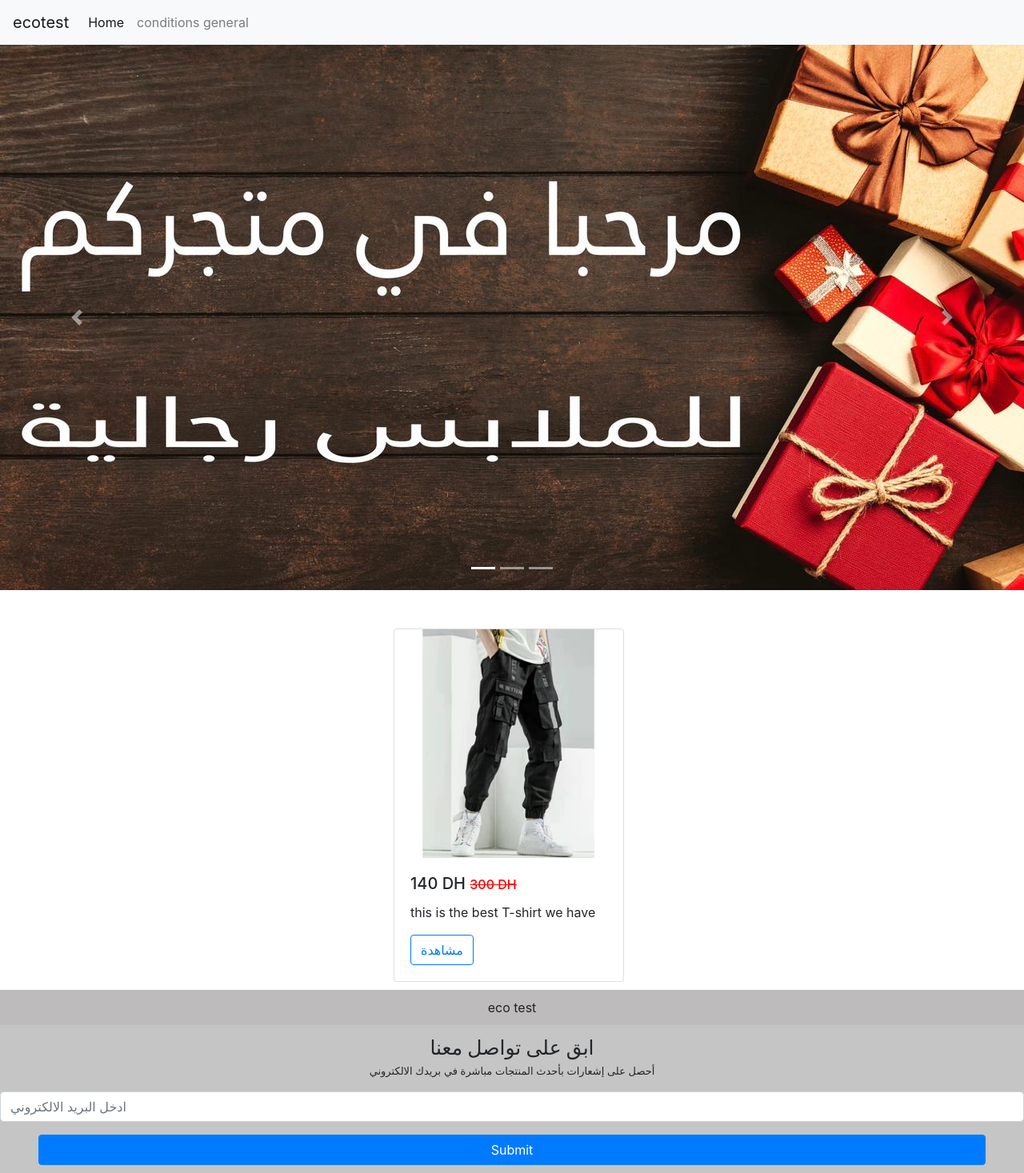
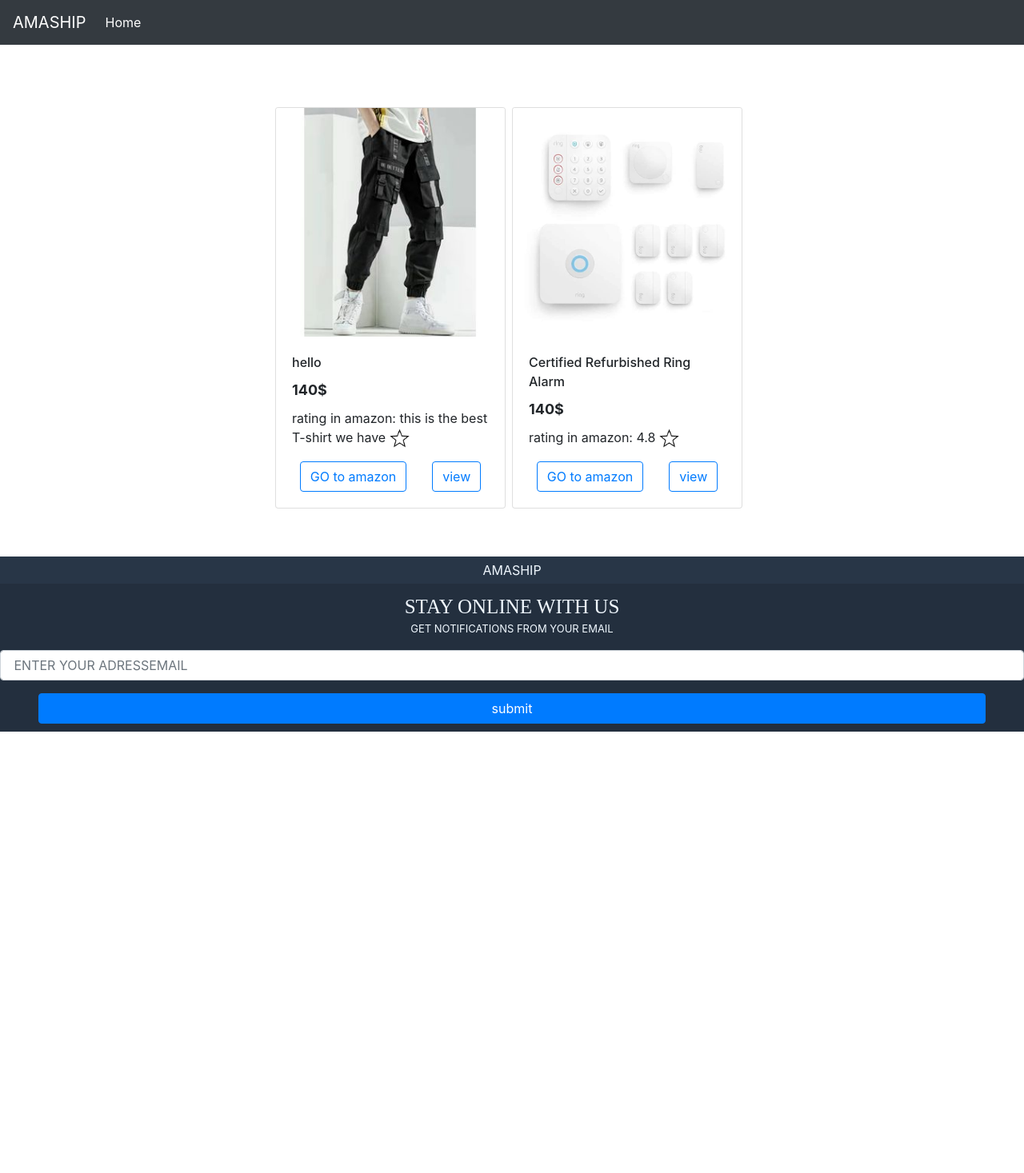
Before and after one commit to Oboualiti/AMASHIP, a Django app: page / in a window 1280 px wide. Shown: the whole page at 80% size. After the commit the page ends 915 px from the top, so only its background shows below. Run offline with Django 4.2, Linux system fonts and the light colour scheme; data comes from the database, SQL or seed files in the repository; some libraries are stand-ins or nearby versions.

Commit message:
first commit

```diff
--- a/products/admin.py
+++ b/products/admin.py
@@ -1,10 +1,8 @@
 from django.contrib import admin
-from .models import Products,Customer_info,Email
+from .models import Products,Email
 # Register your models here.
 @admin.register(Products)
 class ProductsAdmin(admin.ModelAdmin):
     list_display = ["name","price"]
-@admin.register(Customer_info)
-class Customer_infoAdmin(admin.ModelAdmin):
-    list_display = ['full_name','city']
+
 admin.site.register(Email)
--- a/products/views.py
+++ b/products/views.py
@@ -1,6 +1,6 @@
 from django.shortcuts import render,redirect
-from products.models import Products,Customer_info,Email
-from products.forms import *
+from products.models import Products,Email
+
 import json
 
 def index(request):
@@ -8,7 +8,7 @@
         email=request.POST.get('email')
         data=Email(email=email)
         data.save()
-        return redirect('/contactus')
+        return redirect('/done')
     return render(request, 'index.html', {'pro' : Products.objects.all()})
 
 def done(request):
@@ -16,20 +16,13 @@
 
 def product_detial(request , id):
     product_detail=Products.objects.get(id=id)
-    customer = CustomerForm()
     if request.method == 'POST':
-        quantity=request.POST.get('quantity')
-        full_name=request.POST.get('full_name')
-        city=request.POST.get('city')
-        number=request.POST.get('number')
-
-        myid = request.POST.get('id')
-        id_customer=Customer_info(myid=myid,quantity=quantity,full_name=full_name,city=city,number=number)
-
-        id_customer.save()
+        email=request.POST.get('email')
+        data=Email(email=email)
+        data.save()
         return redirect('/done')
 
-    return render(request, 'products_details.html',{'prod':product_detail,'customer':customer , 'pro':Products.objects.all()})
+    return render(request, 'products_details.html',{'prod':product_detail, 'pro':Products.objects.all()})
 
 def conditions(request):
     return render(request,'conditions_general.html' , {'conditions':'conditions'})
--- a/templates/index.html
+++ b/templates/index.html
@@ -1,73 +1,35 @@
 {% load static %}
-<!doctype html>
-<html lang="ar" >
+
+
+<!DOCTYPE html>
+<html lang="en">
 <head>
-    <!-- Required meta tags -->
-    <meta charset="utf-8">
-    <meta name="viewport" content="width=device-width, initial-scale=1, shrink-to-fit=no">
+    <meta charset="UTF-8">
+    <meta http-equiv="X-UA-Compatible" content="IE=edge">
+    <link rel="stylesheet" href="https://cdn.jsdelivr.net/npm/bootstrap@4.0.0/dist/css/bootstrap.min.css" integrity="sha384-Gn5384xqQ1aoWXA+058RXPxPg6fy4IWvTNh0E263XmFcJlSAwiGgFAW/dAiS6JXm" crossorigin="anonymous">
+    <meta name="viewport" content="width=device-width, initial-scale=1.0">
+    <title>amaship</title>
+</head>
 
-    <!-- Bootstrap CSS -->
-    <link rel="stylesheet" href="https://cdn.jsdelivr.net/npm/bootstrap@4.0.0/dist/css/bootstrap.min.css" integrity="sha384-Gn5384xqQ1aoWXA+058RXPxPg6fy4IWvTNh0E263XmFcJlSAwiGgFAW/dAiS6JXm" crossorigin="anonymous">
-    <link rel="stylesheet" href="{% static 'css/style.css' %}">
-    <title>eco test</title>
-  </head>
 <body>
-    <nav class="navbar navbar-expand-lg navbar-light bg-light">
-        <a class="navbar-brand" href="{% url 'product:Home' %}">ecotest</a>
+  <nav class="navbar navbar-expand-lg navbar-dark bg-dark">
+    <a class="navbar-brand" href="">AMASHIP</a>
     <button class="navbar-toggler" type="button" data-toggle="collapse" data-target="#navbarSupportedContent" aria-controls="navbarSupportedContent" aria-expanded="false" aria-label="Toggle navigation">
       <span class="navbar-toggler-icon"></span>
     </button>
+
     <div class="collapse navbar-collapse" id="navbarSupportedContent">
       <ul class="navbar-nav mr-auto">
         <li class="nav-item active">
-              <a class="nav-link" href="#">Home <span class="sr-only">(current)</span></a>
+          <a class="nav-link downline" href="#">Home <span class="sr-only">(current)</span></a>
         </li>
-            <li class="nav-item">
-              <a class="nav-link" href="{% url 'product:conditions'%}">conditions general</a>
-            </li>
-          </ul>
-        </div>
-      </nav>
 
 
+      </ul>
 
-       <div class="mycarousel" >
-            <div id="carouselExampleIndicators" class="carousel slide" data-ride="carousel">
-                <ol class="carousel-indicators">
-                  <li data-target="#carouselExampleIndicators" data-slide-to="0" class="active"></li>
-                  <li data-target="#carouselExampleIndicators" data-slide-to="1"></li>
-                  <li data-target="#carouselExampleIndicators" data-slide-to="2"></li>
-                </ol>
-                <div class="carousel-inner">
-                  <div class="carousel-item active">
-                    <img class="d-block w-100 myfirstimg" src="{%static 'img/thefirst.jpeg'%}" alt="First slide">
-                  </div>
-                  <div class="carousel-item">
-                    <img class="d-block w-100 myfirstimg" src="{%static 'img/thesecond.jpeg'%}" alt="Second slide">
-                  </div>
-                  <div class="carousel-item">
-                    <img class="d-block w-100" src="{% static 'img/thelast.jpeg'%}" alt="Third slide">
-                  </div>
-                </div>
-                <a class="carousel-control-prev" href="#carouselExampleIndicators" role="button" data-slide="prev">
-                  <span class="carousel-control-prev-icon" aria-hidden="true"></span>
-                  <span class="sr-only">Previous</span>
-                </a>
-                <a class="carousel-control-next" href="#carouselExampleIndicators" role="button" data-slide="next">
-                  <span class="carousel-control-next-icon" aria-hidden="true"></span>
-                  <span class="sr-only">Next</span>
-                </a>
-              </div>
     </div>
 
-  <!--
-         <div class="dropattention">
-      <div class="drop2">
-        <span><img src="{%static 'img/attention.png'%}" > ATTENTION:</span> THIS STORE IS A DROPSHIPING STORE
-      </div>
-    </div>
-    -->
-
+  </nav>
 
 <div class="testcenter">
   <div class="container">
@@ -77,16 +39,20 @@
             <div class=" mr-2 mt-5">
                 <div class="card" style="width: 18rem;">
                   {%if product.image%}
-                       <a href="{%url 'product:products_details' product.id%}"><img class="card-img-top imgcard" src="{{product.image.url}}" alt="Card image cap"></a>
+                   <a href="{%url 'product:products_details' product.id%}"><img class="productimg card-img-top imgcard" src="{{product.image.url}}" alt="Card image cap"></a>
 
 
                   {% endif%}
                   <div class="card-body">
+                    <p class="card-title titlecard">{{product.name}} </p>
+                     <h5 class="card-title price">{{product.price}}$  </h5>
+                     <p class="card-text"> rating in amazon: {{product.rating}} <img class="star" src="{% static 'img/start.png' %}"></p>
 
-                         <h5 class="card-title">{{product.price}} DH <span class="notprice">{{product.notprice}} DH</span> </h5>
-                          <p class="card-text"> {{product.petitcontent}} </p>
 
-                          <a href="{%url 'product:products_details' product.id%}" class="btn btn-outline-primary">مشاهدة</a>
+                      <div class="choisse">
+                     <a href="{{product.url}}" target="_blank" class="btn btn-outline-primary mr-3">GO to amazon</a>
+                      <a href="{%url 'product:products_details' product.id%}" class="categoryclick btn btn-outline-primary ml-3">view</a>
+                    </div>
                     </div>
                   </div>
              </div>
@@ -97,45 +63,78 @@
         </div>
 
         </div>
-            <div class="secondtitle">eco test</div>
+<footer>
+  <div class="amaship">AMASHIP</div>
   <div class="last">
-      <div class="lasttitle"><div>ابق على تواصل معنا </div>
-        <p>أحصل على إشعارات بأحدث المنتجات مباشرة في بريدك الالكتروني</p>
+    <div class="lasttitle"><div> STAY ONLINE WITH US  </div>
+      <p> GET NOTIFICATIONS FROM YOUR EMAIL  </p>
     </div>
-
-      <form method="post" class="email">
-        {% csrf_token %}
+    <form class="email" method="post">
       <div class="form-group">
-
-          <input type="email" class="form-control mr-5" aria-describedby="emailHelp" name="email" placeholder="ادخل البريد الالكتروني ">
+         {%csrf_token %}
+        <input type="email" class="form-control mr-5" required name="email" placeholder=" ENTER YOUR ADRESSEMAIL  ">
       </div>
 
 
-        <button type="submit" class="btn btn-primary ml-5 mr-5">Submit</button>
+      <input type="submit" class="btn btn-primary ml-5 mr-5"  value="submit">
     </form>
    </div>
 
 
+</footer>
 
 
-            <style>
+<script src="https://code.jquery.com/jquery-3.2.1.slim.min.js" integrity="sha384-KJ3o2DKtIkvYIK3UENzmM7KCkRr/rE9/Qpg6aAZGJwFDMVNA/GpGFF93hXpG5KkN" crossorigin="anonymous"></script>
+<script src="https://cdn.jsdelivr.net/npm/popper.js@1.12.9/dist/umd/popper.min.js" integrity="sha384-ApNbgh9B+Y1QKtv3Rn7W3mgPxhU9K/ScQsAP7hUibX39j7fakFPskvXusvfa0b4Q" crossorigin="anonymous"></script>
+<script src="https://cdn.jsdelivr.net/npm/bootstrap@4.0.0/dist/js/bootstrap.min.js" integrity="sha384-JZR6Spejh4U02d8jOt6vLEHfe/JQGiRRSQQxSfFWpi1MquVdAyjUar5+76PVCmYl" crossorigin="anonymous"></script>
 
+</body>
+<style >
+  .choisse{
+    display: flex;
+    justify-content: center;
+
+  }
+  .star{
+    width: 25px;
+  }
+  .titlecard{
+    font-weight: 500;
+  }
+.card{
+    margin-top: 30px;
+  }
+.centerrow{
+  display: flex!important;
+  justify-content: center;
+
+}
+.price{
+
+  font-size: large;
+  font-weight: 700;
+
+}
+.amaship{
+        margin-top: 60px;
+        background-color: #283647;
+        padding: 5px 0;
+        text-align: center;
+        color: aliceblue;
+       }
        .email{
                 display: flex;
 
                 flex-direction: column;
                 justify-content: center;
               }
-              .secondtitle{
-                background-color: rgb(189, 187, 187) ;
-                padding: 10px;
-                text-align: center;
-              }
               .last{
-                background: rgb(197, 197, 197);
+                color: aliceblue;
+                background: #232F3E;
                 padding: 10px 0;
               }
               .lasttitle div{
+
                 text-align: center;
                 font-size: 25px;
                 font-family: italic;
@@ -144,39 +143,32 @@
                 font-size: 13px;
                 text-align: center;
               }
-
-           .dropattention div span{
-            color: red;
+              div ul li a{
+                position: relative;
               }
-            .dropattention div span img{
-              width: 30px;
+      div ul li a::before{
+        position: absolute!important;
+         content: '';
+         left: 0;
+         background-color: blue;
+         width: 0;
+         height: 3px;
+         bottom: 4px;
+         transition: 0.6s;
 
       }
-            .dropattention{
-              font-size: 20px;
-              margin: 10px;
-              display: flex;
+      div ul li a:hover::before{
+         width: 100%;
+      }
+      .productimg{
+              aspect-ratio: 2/2!important;
+              object-fit: contain!important;
+             }
+             .center-row{
+    display: flex!important;
     justify-content: center;
-              justify-items: center;
-              border: 3px solid black;
-
-            }
-              .notprice{
-          font-size: medium!important;
-          color: red!important;
-          text-decoration: line-through!important;
-      }
-             .imgcard{
-              height: 286px;
-
+    margin-bottom: 10px;
 }
 
 
 </style>
-    <!-- Optional JavaScript -->
-    <!-- jQuery first, then Popper.js, then Bootstrap JS -->
-    <script src="https://code.jquery.com/jquery-3.2.1.slim.min.js" integrity="sha384-KJ3o2DKtIkvYIK3UENzmM7KCkRr/rE9/Qpg6aAZGJwFDMVNA/GpGFF93hXpG5KkN" crossorigin="anonymous"></script>
-    <script src="https://cdn.jsdelivr.net/npm/popper.js@1.12.9/dist/umd/popper.min.js" integrity="sha384-ApNbgh9B+Y1QKtv3Rn7W3mgPxhU9K/ScQsAP7hUibX39j7fakFPskvXusvfa0b4Q" crossorigin="anonymous"></script>
-    <script src="https://cdn.jsdelivr.net/npm/bootstrap@4.0.0/dist/js/bootstrap.min.js" integrity="sha384-JZR6Spejh4U02d8jOt6vLEHfe/JQGiRRSQQxSfFWpi1MquVdAyjUar5+76PVCmYl" crossorigin="anonymous"></script>
-  </body>
-</html>
```
Also changed, not shown: products/forms.py (deleted, +0 -29 lines), products/models.py (+6 -14 lines), templates/products_details.html (+74 -101 lines), db.sqlite3, photo/23/07/08/31UAJH7UiL.jpg (added), products/migrations/0037_auto_20230707_0751.py (added), products/migrations/0038_alter_products_url.py (added), products/migrations/0039_alter_products_name.py (added), static/img/start.png (added). Lines whose indentation alone changed are shown as unchanged.
